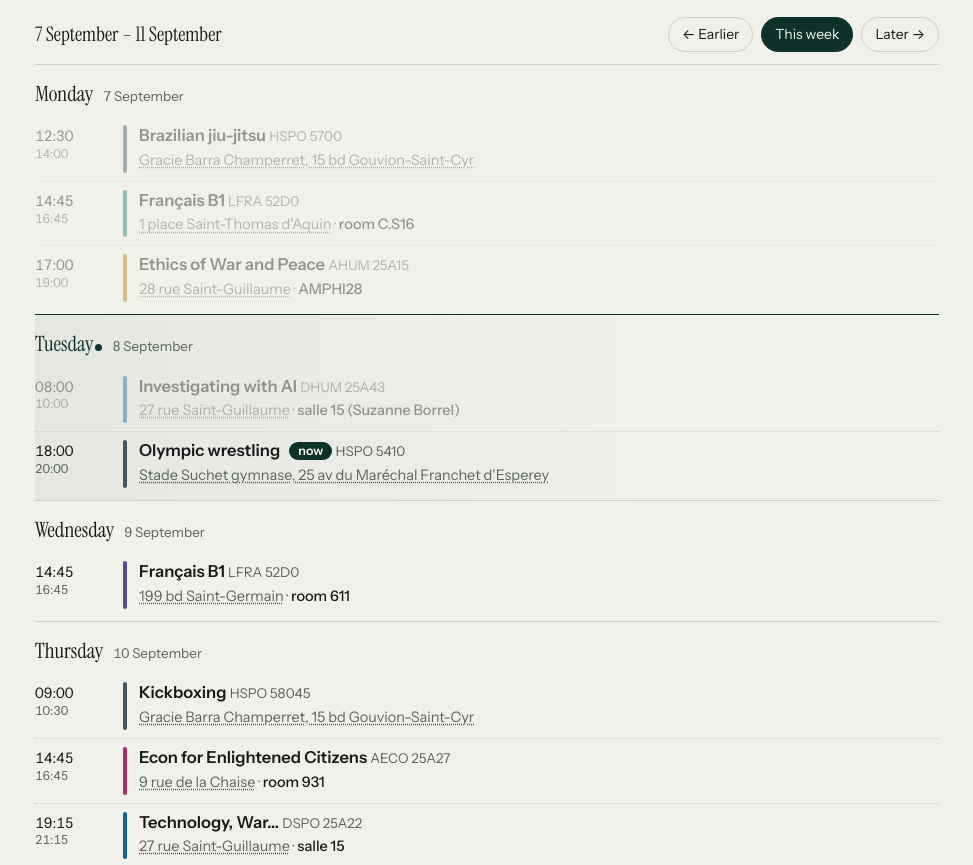
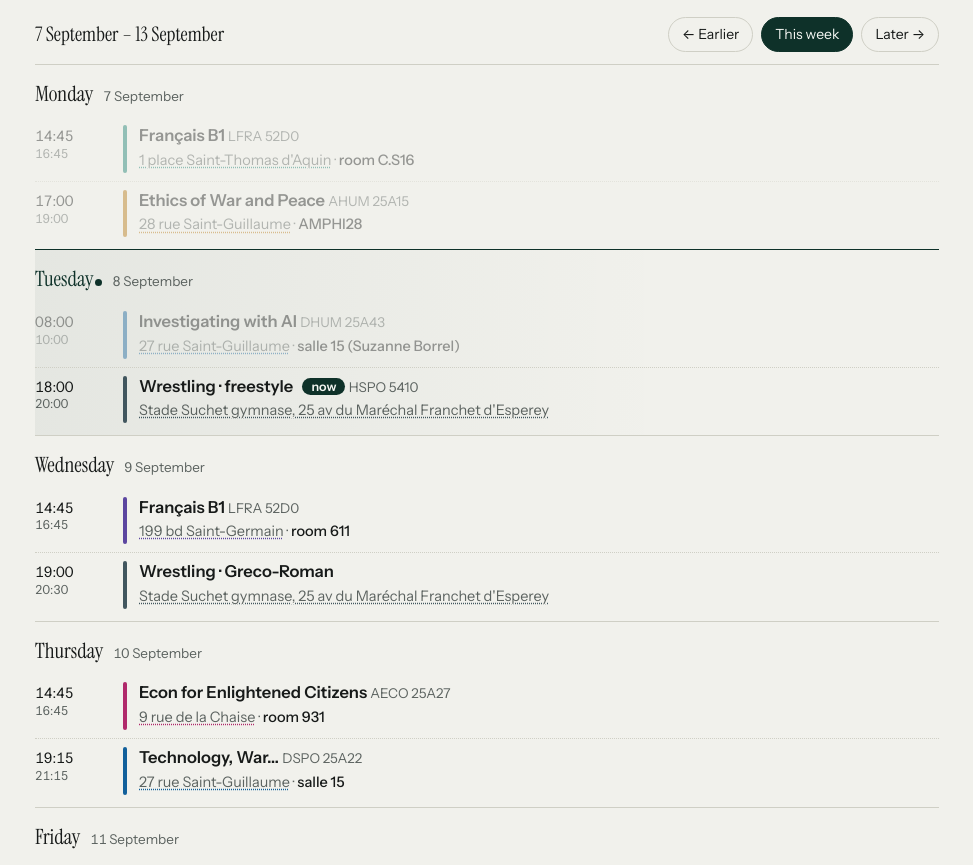
Before and after one commit to henryhorton19-web/sciencespo-timetable, a plain HTML site: page index.html in a window 1280 px wide. Shown: the part 292-1157 px from the top of the page, without its empty margins (153-1126 px from the left). Drawn offline with Linux system fonts and the light colour scheme.

Commit message:
Update schedule data and show full weekend

```diff
--- a/index.html
+++ b/index.html
@@ -220,7 +220,6 @@
         </ul>
         <h3>Sport</h3>
         <ul class="addr-list">
-          <li style="border-color:var(--sport)"><b><a class="map-link" target="_blank" rel="noopener" style="text-decoration-color:var(--sport)" href="https://www.google.com/maps/search/?api=1&query=Gracie%20Barra%20Champerret%2C%2015%20Boulevard%20Gouvion-Saint-Cyr%2C%2075017%20Paris%2C%20France">Gracie Barra Champerret</a></b><span>15 bd Gouvion-Saint-Cyr, 75017 · BJJ Mon, kickboxing Thu</span></li>
           <li style="border-color:var(--sport)"><b><a class="map-link" target="_blank" rel="noopener" style="text-decoration-color:var(--sport)" href="https://www.google.com/maps/search/?api=1&query=Stade%20Suchet%2C%2025%20Avenue%20du%20Marechal%20Franchet%20d'Esperey%2C%2075016%20Paris%2C%20France">Stade Suchet, gymnase</a></b><span>25 av du Maréchal Franchet d'Esperey · Olympic wrestling Tue</span></li>
         </ul>
       </div>
@@ -258,14 +257,12 @@ const LOC = {
   sg28:{name:"28 rue Saint-Guillaume", colour:"var(--sg28)", address:"28 Rue Saint-Guillaume, 75007 Paris, France"},
   germain:{name:"199 bd Saint-Germain", colour:"var(--germain)", address:"199 Boulevard Saint-Germain, 75007 Paris, France"},
   aquin:{name:"1 place Saint-Thomas d'Aquin", colour:"var(--aquin)", address:"1 Place Saint-Thomas d'Aquin, 75007 Paris, France"},
-  gracie:{name:"Gracie Barra Champerret, 15 bd Gouvion-Saint-Cyr", colour:"var(--sport)", address:"Gracie Barra Champerret, 15 Boulevard Gouvion-Saint-Cyr, 75017 Paris, France"},
-  suchet:{name:"Stade Suchet gymnase, 25 av du Maréchal Franchet d'Esperey", colour:"var(--sport)", address:"Stade Suchet, 25 Avenue du Marechal Franchet d'Esperey, 75016 Paris, France"}
+  suchet:{name:"Stade Suchet gymnase, 25 av du Maréchal Franchet d'Esperey", colour:"var(--sport)", address:"Stade Suchet, 25 Avenue du Marechal Franchet d'Esperey, 75016 Paris, France"},
+  breguet:{name:"Centre Sportif Bréguet", colour:"var(--sport)", address:"25-27 Rue Breguet, 75011 Paris, France"}
 };
 const mapsUrl = a => "https://www.google.com/maps/search/?api=1&query=" + encodeURIComponent(a);
 // dow: 1 = Monday. ranges: [firstDate, lastDate] inclusive, weekly on dow.
 const SESSIONS = [
-  {name:"Brazilian jiu-jitsu", code:"HSPO 5700", dow:1, from:"12:30", to:"14:00",
-   loc:"gracie", room:"", ranges:[["2026-09-07","2026-10-24"],["2026-11-02","2026-11-16"]]},
   {name:"Français B1", code:"LFRA 52D0", dow:1, from:"14:45", to:"16:45",
    loc:"aquin", room:"room C.S16",
    ranges:[["2026-09-07","2026-10-19"],["2026-11-02","2026-11-30"]]},
@@ -277,22 +274,27 @@ const SESSIONS = [
   {name:"Econ for Enlightened Citizens", code:"AECO 25A27", dow:2, from:"14:45", to:"16:45",
    loc:"sg28", room:"room C", flag:"Catch-up session from the old registrar schedule — check it still stands",
    ranges:[["2026-09-22","2026-09-22"]]},
-  {name:"Olympic wrestling", code:"HSPO 5410", dow:2, from:"18:00", to:"20:00",
-   loc:"suchet", room:"", ranges:[["2026-09-08","2026-10-20"],["2026-11-03","2026-11-17"]]},
+  {name:"Wrestling · freestyle", code:"HSPO 5410", dow:2, from:"18:00", to:"20:00",
+   loc:"suchet", room:"", ranges:[["2026-09-08","2026-12-15"]]},
 
   {name:"Français B1", code:"LFRA 52D0", dow:3, from:"14:45", to:"16:45",
    loc:"germain", room:"room 611",
    ranges:[["2026-09-09","2026-10-21"],["2026-11-04","2026-11-04"],["2026-11-18","2026-12-09"]]},
+  {name:"Wrestling · Greco-Roman", code:"", dow:3, from:"19:00", to:"20:30",
+   loc:"suchet", room:"", ranges:[["2026-09-09","2026-12-16"]]},
 
-  {name:"Kickboxing", code:"HSPO 58045", dow:4, from:"09:00", to:"10:30",
-   loc:"gracie", room:"", ranges:[["2026-09-10","2026-10-22"],["2026-11-05","2026-11-19"]]},
   {name:"Econ for Enlightened Citizens", code:"AECO 25A27", dow:4, from:"14:45", to:"16:45",
    loc:"chaise", room:"room 931", ranges:[["2026-09-10","2026-10-22"],["2026-11-05","2026-12-03"]]},
   {name:"Technology, War…", code:"DSPO 25A22", dow:4, from:"19:15", to:"21:15",
    loc:"sg27", room:"salle 15", ranges:[["2026-09-10","2026-10-22"],["2026-11-05","2026-12-03"]]},
 
   {name:"Socio of Digital Public Spaces", code:"DSOC 25A42", dow:5, from:"08:00", to:"10:00",
-   loc:"sg27", room:"salle 26", ranges:[["2026-09-11","2026-10-23"],["2026-11-02","2026-12-10"]]}
+   loc:"sg27", room:"salle 26", ranges:[["2026-09-11","2026-10-23"],["2026-11-02","2026-12-10"]]},
+  {name:"Wrestling · freestyle & Greco", code:"", dow:5, from:"18:30", to:"20:00",
+   loc:"breguet", room:"", ranges:[["2026-09-11","2026-12-18"]]},
+
+  {name:"Wrestling · U15 to U23", code:"", dow:6, from:"13:30", to:"15:30",
+   loc:"suchet", room:"", flag:"Clashes with mid-term exams on 17 and 24 Oct, 7 and 14 Nov", ranges:[["2026-09-12","2026-12-19"]]}
 ];
 const MARKERS = {
   "2026-10-17":"Mid-term exams", "2026-10-24":"Mid-term exams",
@@ -308,7 +310,7 @@ const parse = s => { const [y,m,d]=s.split("-").map(Number); return new Date(y,m
 const at = (d,hhmm) => { const [h,m]=hhmm.split(":").map(Number); const x=new Date(d); x.setHours(h,m,0,0); return x; };
 const addDays = (d,n) => { const x=new Date(d); x.setDate(x.getDate()+n); return x; };
 const mondayOf = d => addDays(d, -((d.getDay()+6)%7));
-const DAYS = ["Monday","Tuesday","Wednesday","Thursday","Friday"];
+const DAYS = ["Monday","Tuesday","Wednesday","Thursday","Friday","Saturday","Sunday"];
 const fmtDate = d => d.toLocaleDateString("en-GB",{day:"numeric",month:"long"});
 
 function sessionsOn(date){
@@ -341,7 +343,7 @@ function renderHero(now){
     now.toLocaleDateString("en-GB",{weekday:"long",day:"numeric",month:"long"});
   document.getElementById("clock").textContent =
     now.toLocaleTimeString("en-GB",{hour:"2-digit",minute:"2-digit"}) + " in Paris" +
-    ((dow===0||dow===6) ? " · weekend" : "");
+    (dow===0 ? " · weekend" : "");
 
   const box = document.getElementById("nextBox");
   const u = upcoming(now);
@@ -361,13 +363,13 @@ function renderHero(now){
 }
 
 function renderWeek(now){
-  const start = anchor, end = addDays(anchor,4);
+  const start = anchor, end = addDays(anchor,6);
   document.getElementById("weekLabel").textContent =
     `${fmtDate(start)} – ${fmtDate(end)}`;
 
   const host = document.getElementById("week");
   host.innerHTML = "";
-  for(let i=0;i<5;i++){
+  for(let i=0;i<7;i++){
     const d = addDays(anchor,i), k = key(d);
     const isToday = k === key(now);
     const day = document.createElement("section");
@@ -376,9 +378,8 @@ function renderWeek(now){
                 <span class="date">${fmtDate(d)}</span></div>`;
 
     const list = sessionsOn(d);
-    if(k >= BREAK.from && k <= BREAK.to){
-      html += `<div class="empty">${BREAK.name} — no classes.</div>`;
-    } else if(!list.length){
+    const isBreak = k >= BREAK.from && k <= BREAK.to;
+    if(!list.length && !isBreak){
       html += `<div class="empty">Nothing scheduled.</div>`;
     }
     for(const s of list){
@@ -396,9 +397,7 @@ function renderWeek(now){
           </div>
         </div>`;
     }
-    // Saturday markers attach to the Friday card of that week
-    const sat = key(addDays(anchor,5));
-    if(i===4 && MARKERS[sat]) html += `<div class="exam">${MARKERS[sat]} on Saturday ${fmtDate(addDays(anchor,5))}.</div>`;
+    if(isBreak) html += `<div class="exam">Autumn break, no classes. Wrestling continues.</div>`;
     if(MARKERS[k]) html += `<div class="exam">${MARKERS[k]}.</div>`;
     day.innerHTML = html;
     host.appendChild(day);
```
